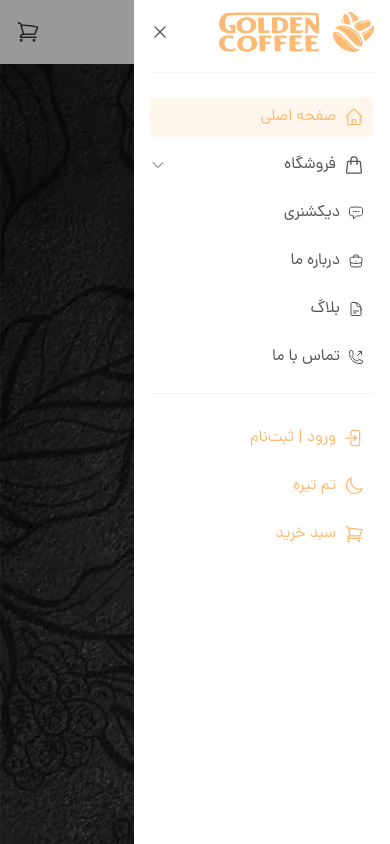
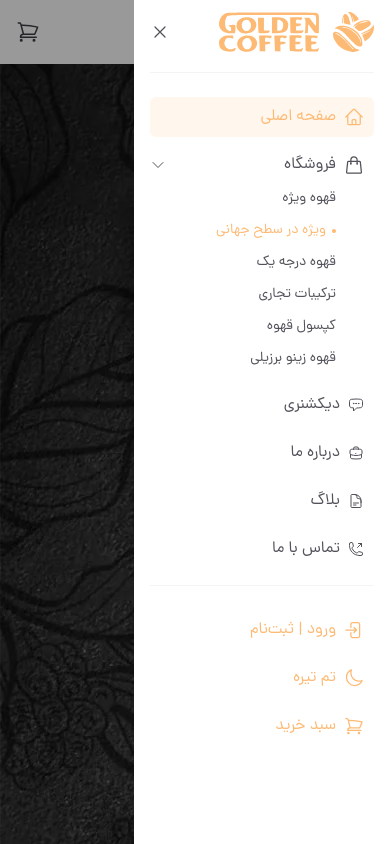
Before and after one commit to MAwasTaken/Coffee-Shop, a website: page public/index.html in a window 390 px wide. Drawn offline with Linux system fonts and the light colour scheme.

Commit message:
Mobile Nav SubMenu Styled

```diff
--- a/public/index.html
+++ b/public/index.html
@@ -530,18 +530,30 @@
 						</a>
 					</div>
 					<ul class="space-y-6 text-zinc-600 child:pr-2.5 dark:text-white">
-						<li class="flex items-center justify-between">
+						<li>
+							<div class="flex items-center justify-between">
 								<a href="#" class="flex items-center gap-x-2">
 									<svg class="h-5 w-5">
 										<use href="#shopping-bag"></use>
 									</svg>
 									فروشگاه
 								</a>
-							<span>
+								<span class="submenu-open-btn">
 									<svg class="h-4 w-4">
 										<use href="#chevron-down"></use>
 									</svg>
 								</span>
+							</div>
+							<div
+								class="submenu mt-3 flex flex-col gap-y-3 pr-7 text-sm text-zinc-600 dark:text-white"
+							>
+								<a href="#">قهوه ویژه</a>
+								<a href="#" class="submenu__item--active">ویژه در سطح جهانی</a>
+								<a href="#">قهوه درجه یک</a>
+								<a href="#">ترکیبات تجاری</a>
+								<a href="#">کپسول قهوه</a>
+								<a href="#">قهوه زینو برزیلی</a>
+							</div>
 						</li>
 						<li>
 							<a href="#" class="flex items-center gap-x-2">
--- a/src/input.css
+++ b/src/input.css
@@ -49,3 +49,23 @@ body {
 		background-repeat: no-repeat;
 	}
 }
+
+@layer components {
+	.submenu__item--active {
+		@apply relative pr-2.5 text-orange-300;
+	}
+
+	.submenu__item--active::after {
+		content: '';
+		display: block;
+		width: 4px;
+		height: 4px;
+		border-radius: 100px;
+		position: absolute;
+		right: 0;
+		top: 0;
+		bottom: 0;
+		margin: auto;
+		background-color: #fdba74;
+	}
+}
```
Also changed, not shown: public/styles/styles.css. Lines whose indentation alone changed are shown as unchanged.
